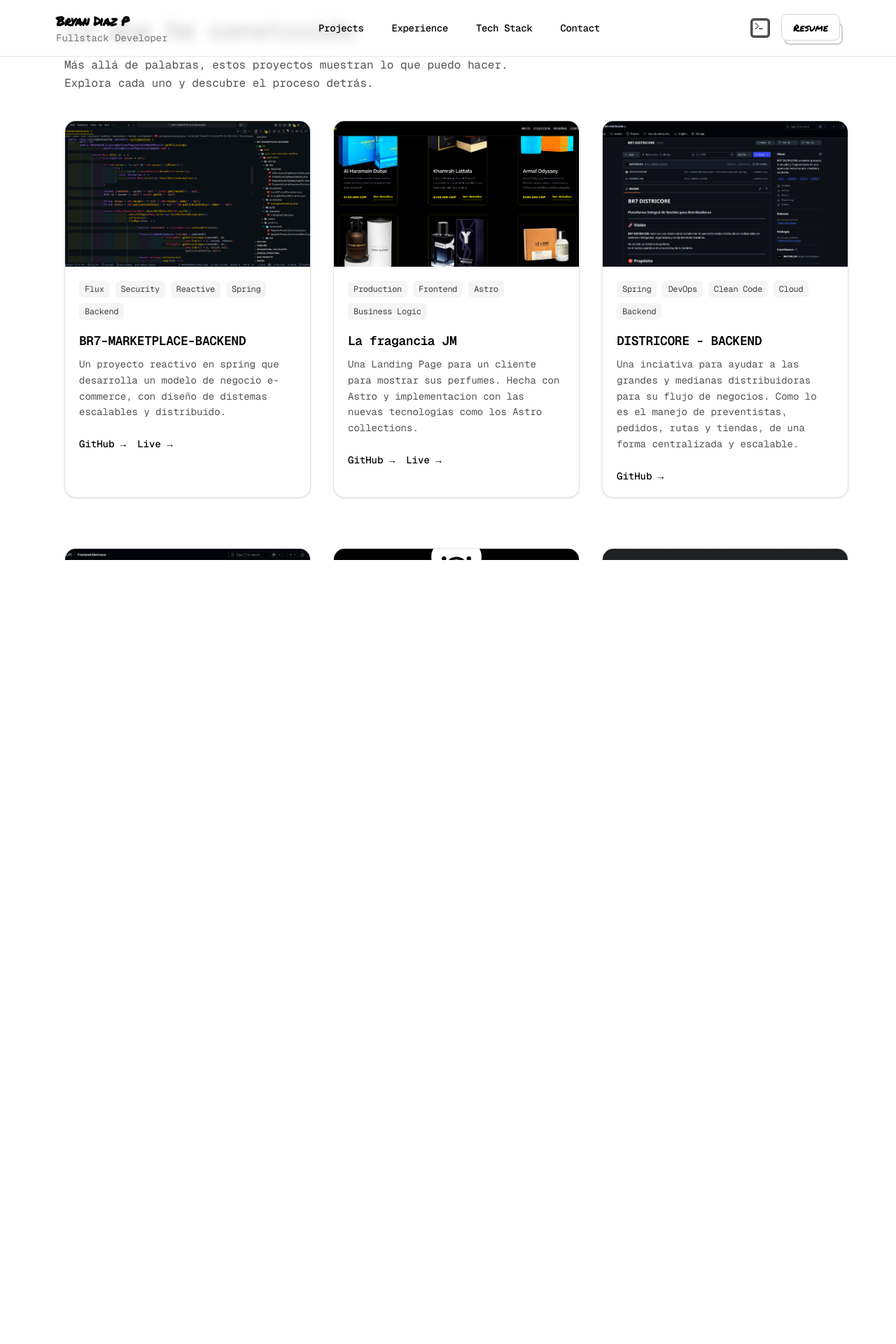
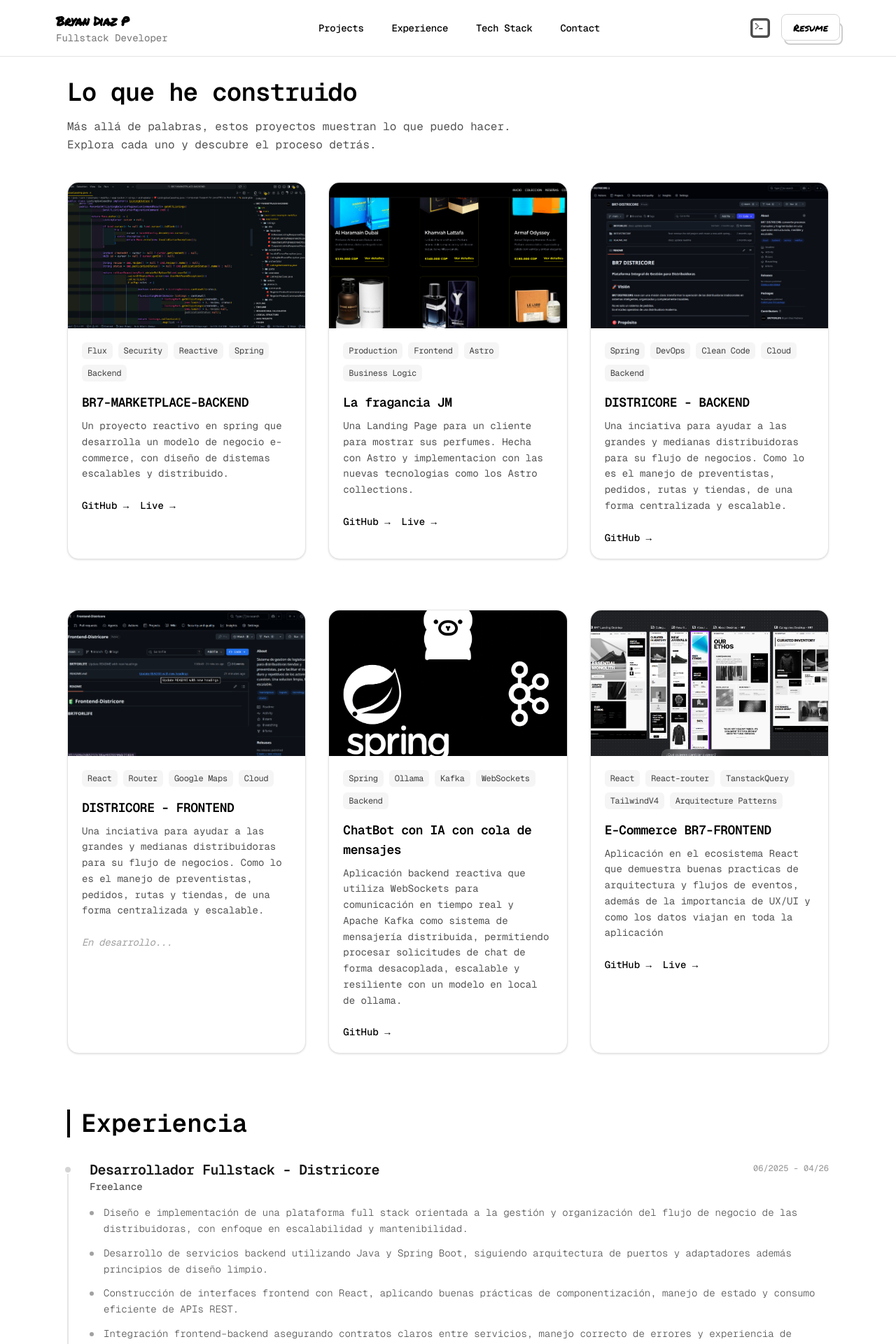
Before and after one commit to BR7FORLIFE/Portfolio-br7forlife, a React (Vite) app: page / in a window 1280 px wide. Shown: the top 1920 px of the page at 70% size. Before the commit the page ends 800 px from the top, so only its background shows below. Built offline with nearby package versions, Linux system fonts and the light colour scheme.

Commit message:
refactor: update App component structure and styling for improved layout

```diff
--- a/src/App.jsx
+++ b/src/App.jsx
@@ -1,17 +1,22 @@
-import '../global.css'
-import Experience from './components/Experience';
-import Header from './components/Header'
-import Projects from './components/Projects'
+import "../global.css";
+import Experience from "./components/Experience";
+import Header from "./components/Header";
+import Projects from "./components/Projects";
+import Tech from "./components/Tech";
+import Footer from "./components/Footer";
 
 function App() {
   return (
-    <section className='w-screen h-screen p-0 m-0 overflow-x-hidden font-Geist'>
-      <Header/>
-      <main className='w-full h-auto mt-6 mx-3 pb-12'>
-        <Projects/>
+    <div className="w-full min-h-screen p-0 m-0 overflow-x-hidden font-Geist flex flex-col bg-white">
+      <Header />
+      <main className="w-full max-w-7xl mx-auto flex flex-col gap-20 pt-28 pb-20 px-4">
+        <Projects />
+        <Experience />
+        <Tech/>
       </main>
-    </section>
-  )
+      <Footer/>
+    </div>
+  );
 }
 
-export default App
+export default App;
```
